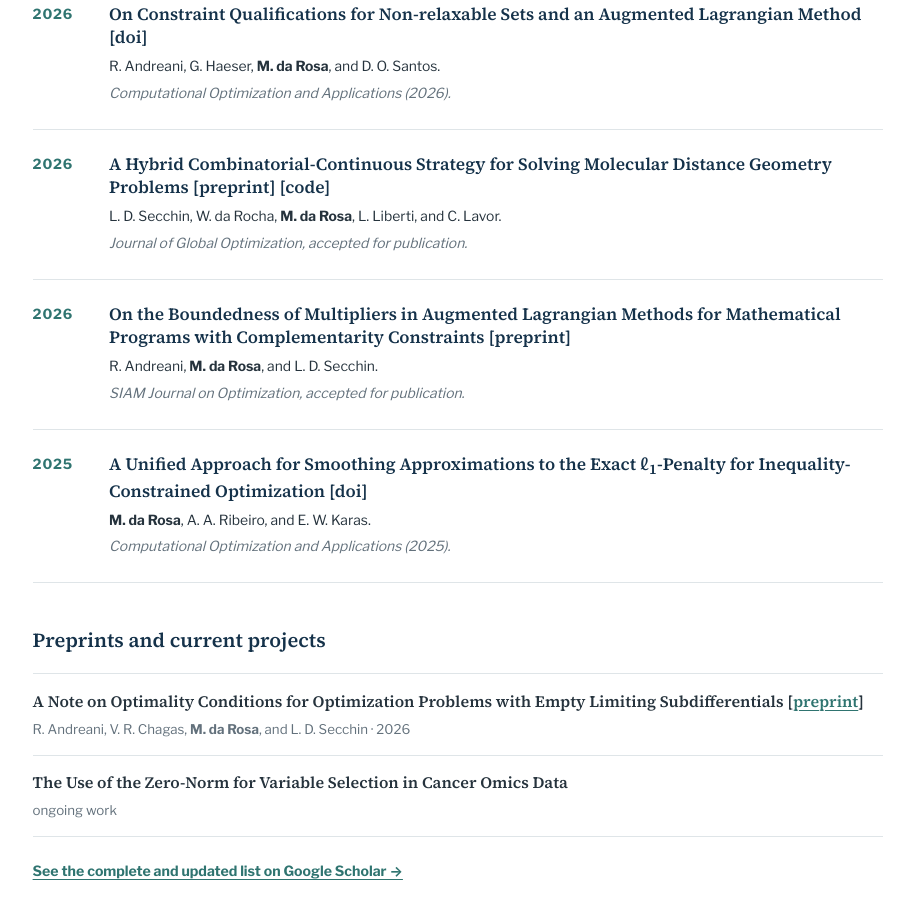
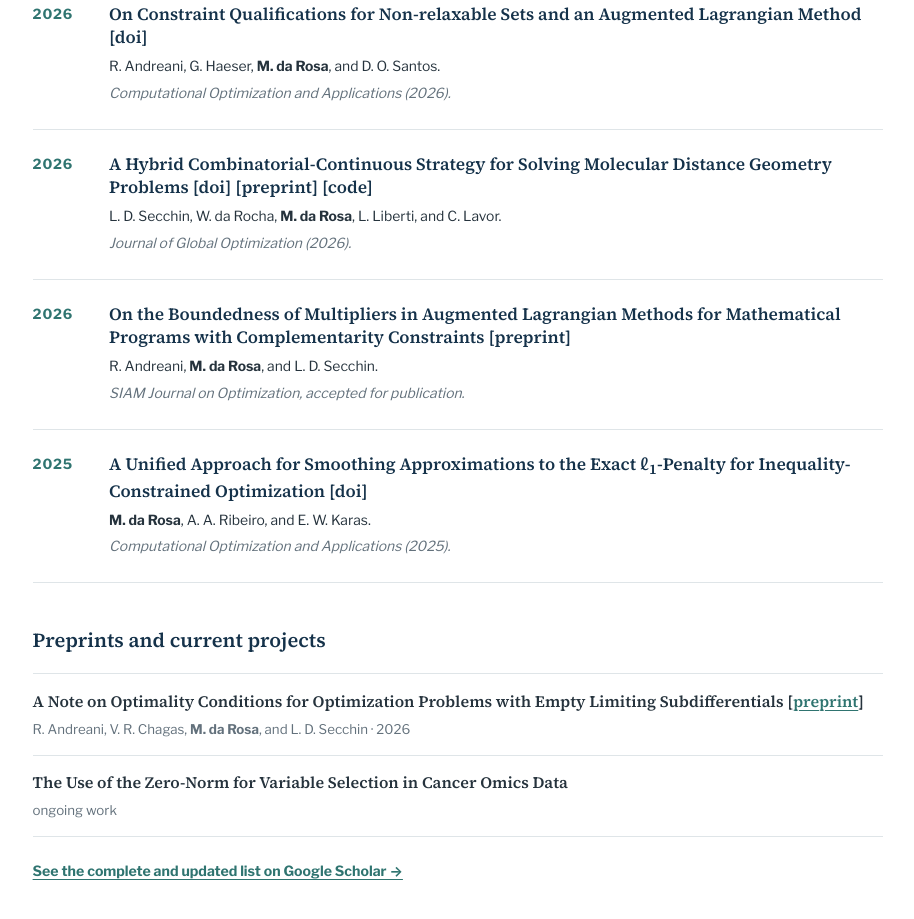
Before and after one commit to MarianaDaRosa13/Mariana-da-Rosa, a plain HTML site: page index.html in a window 1280 px wide. Shown: the part 2294-3213 px from the top of the page, without its empty margins (347-1261 px from the left). Drawn offline with nearby package versions, Linux system fonts and the light colour scheme.

Commit message:
Update published Journal of Global Optimization paper

```diff
--- a/index.html
+++ b/index.html
@@ -192,9 +192,9 @@
           <article class="publication">
             <p class="publication-year">2026</p>
             <div>
-              <h3>A Hybrid Combinatorial-Continuous Strategy for Solving Molecular Distance Geometry Problems <span class="publication-links">[<a href="https://arxiv.org/abs/2510.19970" target="_blank" rel="noopener">preprint</a>] [<a href="https://github.com/leonardosecchin/MDGP.jl" target="_blank" rel="noopener">code</a>]</span></h3>
+              <h3>A Hybrid Combinatorial-Continuous Strategy for Solving Molecular Distance Geometry Problems <span class="publication-links">[<a href="https://doi.org/10.1007/s10898-026-01645-2" target="_blank" rel="noopener">doi</a>] [<a href="https://arxiv.org/abs/2510.19970" target="_blank" rel="noopener">preprint</a>] [<a href="https://github.com/leonardosecchin/MDGP.jl" target="_blank" rel="noopener">code</a>]</span></h3>
               <p>L. D. Secchin, W. da Rocha, <strong>M. da Rosa</strong>, L. Liberti, and C. Lavor.</p>
-              <p class="venue">Journal of Global Optimization, accepted for publication.</p>
+              <p class="venue">Journal of Global Optimization (2026).</p>
             </div>
           </article>
 
```
